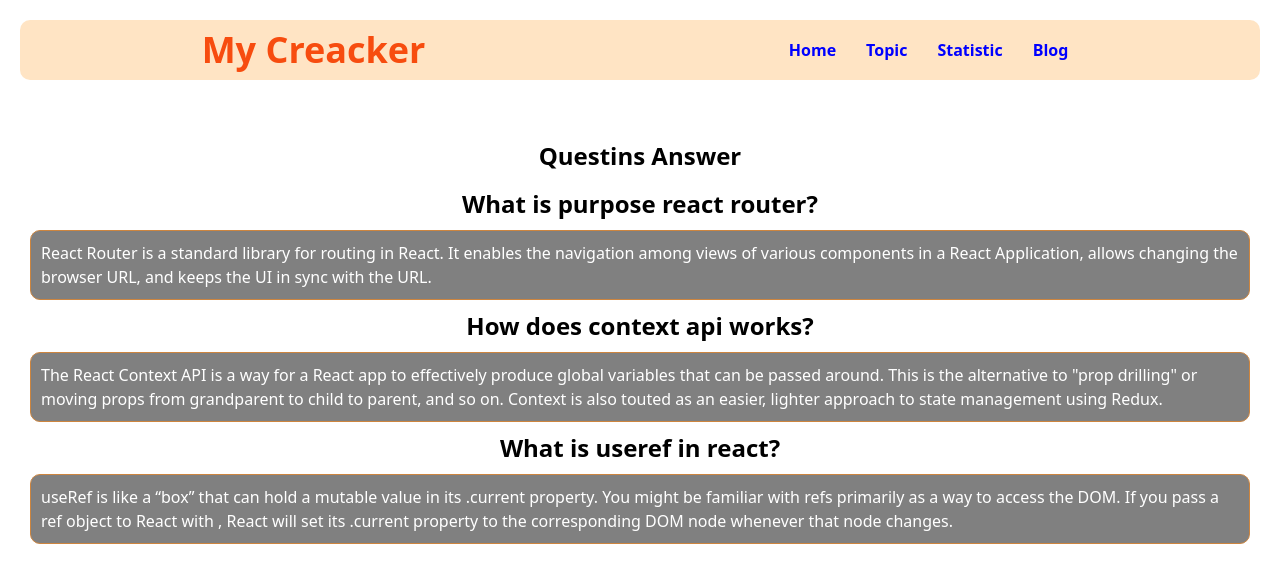
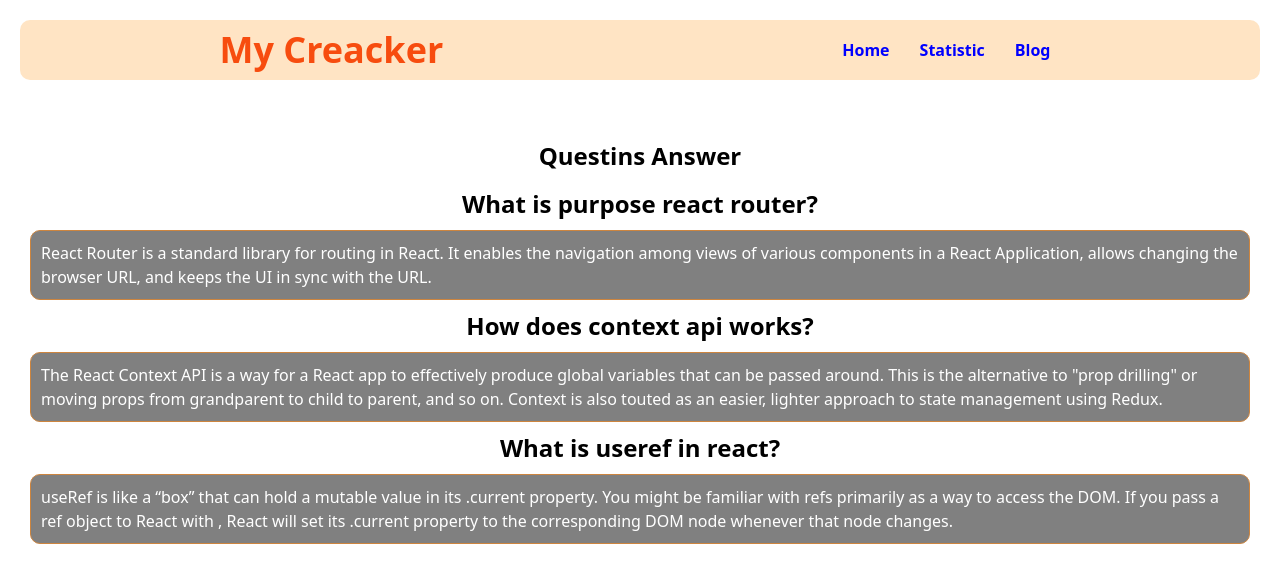
Before and after one commit to hossainahmad1/react-quizable-website, a React (Create React App) app: page /blog in a window 1280 px wide. Shown: the top 582 px of the page. Built offline with nearby package versions, Linux system fonts and the light colour scheme.

Commit message:
delete topic

```diff
--- a/src/components/Header/Header.js
+++ b/src/components/Header/Header.js
@@ -9,7 +9,6 @@ const Header = () => {
             </div>
             <div className='anchor'>
                 <Link to='home'>Home</Link>
-                <Link to='topic'>Topic</Link>
                 <Link to='statistic'>Statistic</Link>
                 <Link to='blog'>Blog</Link>
             </div>
```
